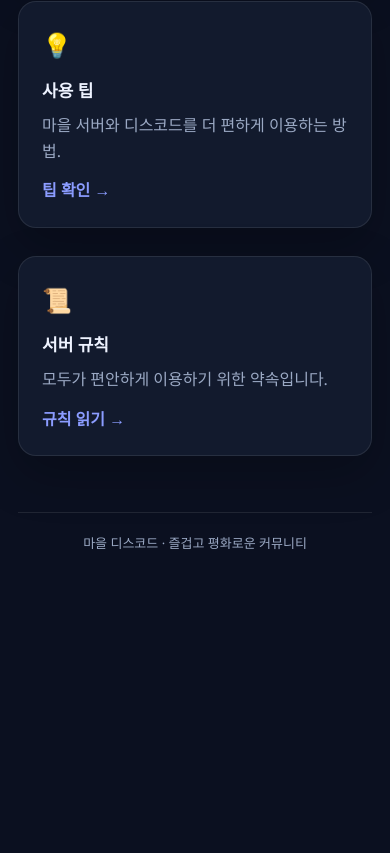
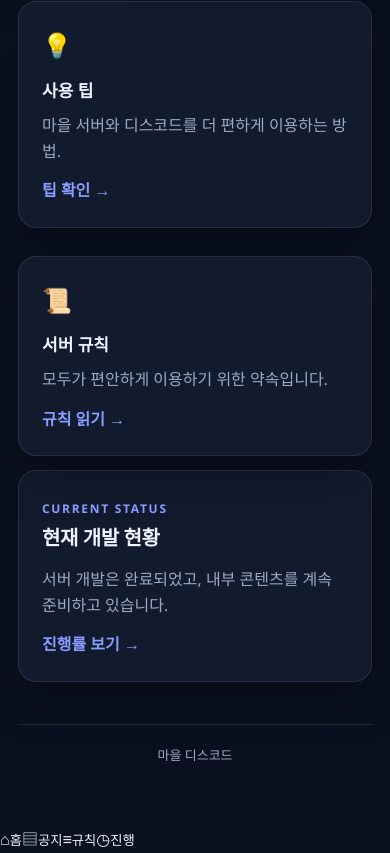
Before and after one commit to GGIL123/GGIL123.github.io, a plain HTML site: page index.html in a window 390 px wide. Shown: the part 970-1823 px from the top of the page. Before the commit the page ends 1585 px from the top, so only its background shows below. Drawn offline with Linux system fonts and the light colour scheme; a web font is replaced by a local one.

Commit message:
모바일 UI 및 페이지별 편의 기능 개선

```diff
--- a/index.html
+++ b/index.html
@@ -15,13 +15,13 @@
 </header>
 <main class="container">
 <div class="hero"><div class="eyebrow">WELCOME TO OUR COMMUNITY</div><h1>🏡 마을 디스코드입니다.</h1><p class="sub">즐겁고 평화로운 마을 서버입니다.<br>함께 소통하고 재미있는 시간을 보내요!</p><div class="actions"><a class="btn" href="rules.html">서버 규칙 확인하기</a><a class="btn secondary" href="progress.html">개발 진행 현황</a></div></div>
-<div class="section-heading"><div><h2>마을 둘러보기</h2><p>필요한 정보를 빠르게 찾아보세요.</p></div></div>
+<div class="section-heading"><div><h2>바로가기</h2><p>자주 찾는 메뉴를 한곳에 모았습니다.</p></div></div>
 <div class="grid">
 <a class="card" href="bot.html"><div class="card-icon">🤖</div><h3>봇 소개</h3><p>서버에서 사용하는 봇과 기능을 확인할 수 있어요.</p><span class="card-link">자세히 보기 →</span></a>
 <a class="card" href="notice.html"><div class="card-icon">📢</div><h3>공지사항</h3><p>서버의 새로운 소식과 안내를 확인하세요.</p><span class="card-link">공지 확인 →</span></a>
 <a class="card" href="tips.html"><div class="card-icon">💡</div><h3>사용 팁</h3><p>마을 서버와 디스코드를 더 편하게 이용하는 방법.</p><span class="card-link">팁 확인 →</span></a>
 <a class="card" href="rules.html"><div class="card-icon">📜</div><h3>서버 규칙</h3><p>모두가 편안하게 이용하기 위한 약속입니다.</p><span class="card-link">규칙 읽기 →</span></a>
 </div>
-<footer>마을 디스코드 · 즐겁고 평화로운 커뮤니티</footer>
-</main><script src="script.js"></script>
+<section class="home-status"><div><span class="eyebrow">CURRENT STATUS</span><h2>현재 개발 현황</h2><p>서버 개발은 완료되었고, 내부 콘텐츠를 계속 준비하고 있습니다.</p></div><a class="card-link" href="progress.html">진행률 보기 →</a></section><footer>마을 디스코드</footer>
+</main><nav class="mobile-dock" aria-label="빠른 메뉴"><a href="index.html" data-page="index.html"><span>⌂</span><small>홈</small></a><a href="notice.html" data-page="notice.html"><span>▤</span><small>공지</small></a><a href="rules.html" data-page="rules.html"><span>≡</span><small>규칙</small></a><a href="progress.html" data-page="progress.html"><span>◷</span><small>진행</small></a></nav><script src="script.js"></script>
 </body></html>
```
